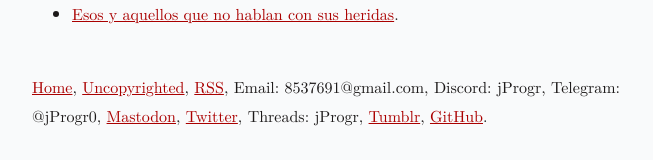
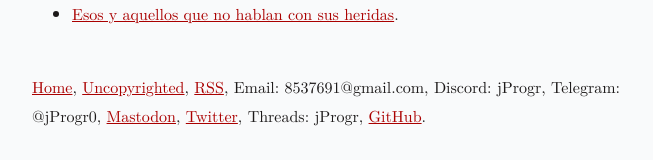
Before and after one commit to jProgr/jprogr.github.io, a Jekyll site: the page built from index.md, in a window 1280 px wide and 900 px high, scrolled down 3040 px. Shown: the part 737-897 px from the top of the window, without its empty margins (308-961 px from the left). Built offline with Jekyll 4.4.1, drawn with Linux system fonts in a browser that asks for light colours.

Commit message:
Update main page

```diff
--- a/_layouts/default.html
+++ b/_layouts/default.html
@@ -29,7 +29,6 @@
             <a rel="noopener" href="https://mas.to/@jprogr">Mastodon</a>,
             <a rel="noopener" href="https://twitter.com/jProgr">Twitter</a>,
             Threads: jProgr,
-            <a rel="noopener" href="https://www.tumblr.com/jprogr">Tumblr</a>,
             <a rel="noopener" href="https://github.com/jProgr">GitHub</a>.
         </footer>
     </body>
```
